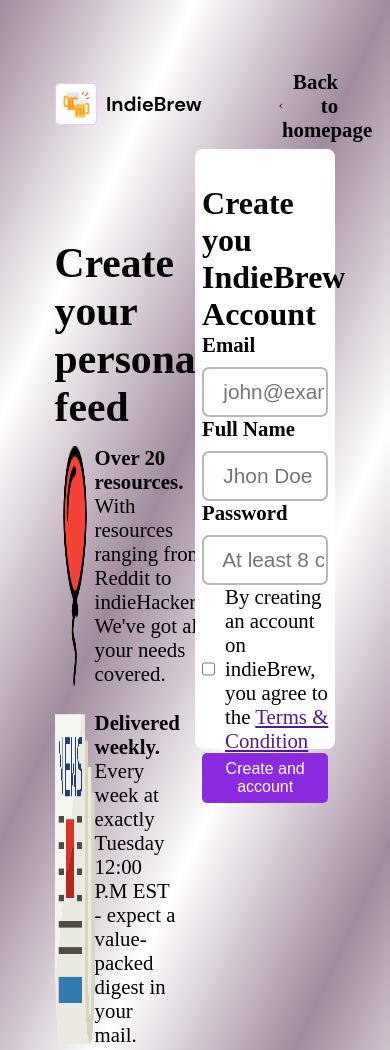
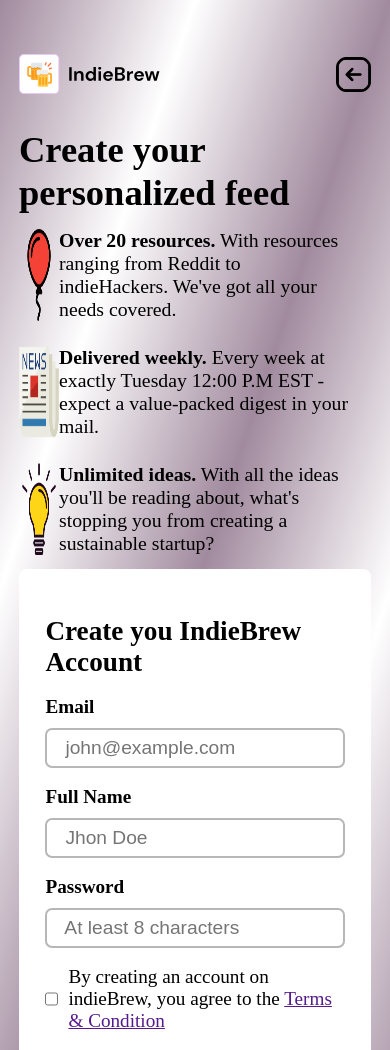
Before and after one commit to MarceBq/SecondResponsiveProyect, a plain HTML site: page login.html in a window 390 px wide. Shown: the top 1050 px of the page. Drawn offline with Linux system fonts and the light colour scheme.

Commit message:
final push

```diff
--- a/index.html
+++ b/index.html
@@ -4,8 +4,9 @@
     <meta charset="UTF-8">
     <meta http-equiv="X-UA-Compatible" content="IE=edge">
     <meta name="viewport" content="width=device-width, initial-scale=1.0">
-    <title>Document</title>
+    <title>LandingPage</title>
     <link rel="stylesheet" href="/style.css">
+    <link rel="preconnect" href="https://fonts.googleapis.com">
 </head>
 <body>
 
--- a/login.css
+++ b/login.css
@@ -16,6 +16,7 @@ html{
 }
 
 
+
 body{
     width: 80%;
     height: 85%;
@@ -28,6 +29,10 @@ body{
     height: 12%;
     display: flex;
     justify-content: center;
+}
+
+.icon_phone{
+    display: none;
 }
 
 .navegation_var{
@@ -101,7 +106,7 @@ body{
 }
 
 
-.formulary_space{
+#formulary_space{
     width: 45%;
     height: 95%;
     display: flex;
@@ -177,3 +182,135 @@ label{
 button:hover{
     background-color: rgb(43, 55, 226);
 }
+
+@media screen and (max-width: 768px){
+
+    /* html{
+
+    } */
+
+    body{
+        width: 95%;
+        height: 99%;
+        display: flex;
+        flex-direction: column;
+        justify-content: center;
+        align-items: center;
+    }
+
+    #header{
+        width: 100%;
+        height: 7%;
+    }
+    .navegation_var{
+        width: 95%;
+
+    }
+
+    .indie_icon img{
+        width: 100%;
+    }
+
+    .back_homepage_space{
+        width: 32%;
+        display: flex;
+        text-align: end;
+
+    }
+
+    #login_space{
+        width: 100%;
+
+        display: flex;
+        flex-direction: column;
+        justify-content: center;
+        align-items: center;
+    }
+
+    .description_space{
+        width: 95%;
+        height: 60%;
+        display: flex;
+
+    }
+
+    .container_description{
+        width: 95%;
+        height: 95%;
+        font-size: 0.95em;
+    }
+
+    .container_description h1{
+        font-size: 2.4em;
+    }
+
+    #formulary_space{
+        width: 95%;
+        height: 97%;
+    }
+
+    .container_formulary{
+        width: 85%;
+        height: 87%;
+    }
+
+    .formulary_tittle{
+        font-size: 1.7em;
+    }
+
+    .style_text_flex{
+        font-size: 1.2em;
+        display: flex;
+        flex-direction: column;
+    }
+
+    .style_text_flex input{
+        height: 40px;
+        font-size: 1em;
+        border: rgb(184, 182, 182) solid 2px;
+        border-radius: 7px;
+    }
+
+    /* Un espacioado a los labels */
+
+    label{
+        padding-bottom: 10px;
+    }
+
+    .checkbox_box{
+        font-size: 1.20em;
+        display: flex;
+
+    }
+
+    .checkbox_box input{
+        width: 20px;
+    }
+
+}
+
+@media screen and (max-width: 481px){
+
+
+    html{
+        height: 140%;
+    }
+
+    .back_homepage_space{
+        display: none;
+    }
+
+    .indie_icon{
+        width: 40%;
+    }
+
+    .icon_phone{
+        display: inline;
+        width: 10%;
+    }
+
+    .icon_phone img{
+        width: 100%;
+        display: inline;
+    }
+}
--- a/login.html
+++ b/login.html
@@ -6,7 +6,7 @@
     <meta name="viewport" content="width=device-width, initial-scale=1.0">
     <title>LoginWebPage</title>
     <link rel="stylesheet" href="/login.css">
-    <i class="fi fi-sr-balloons"></i>
+    <link rel="preconnect" href="https://fonts.googleapis.com">
 </head>
 <body>
 
@@ -20,6 +20,10 @@
             <div class="back_homepage_space">
                 <img src="/IndieBrew Starter Files/Assets/Back Arrow.svg" alt="">
                 <p>Back to homepage</p>
+            </div>
+
+            <div class="icon_phone">
+                <img src="/IndieBrew Starter Files/Assets/arrow-left.png" alt="arrow icon">
             </div>
 
         </nav>
@@ -59,7 +63,7 @@
             </div>
         </div>
 
-        <div class="formulary_space">
+        <div id="formulary_space">
             <div class="container_formulary">
 
                 <div class="formulary_box size_box">
```
Also changed, not shown: IndieBrew Starter Files/Assets/arrow-left.png (added).
